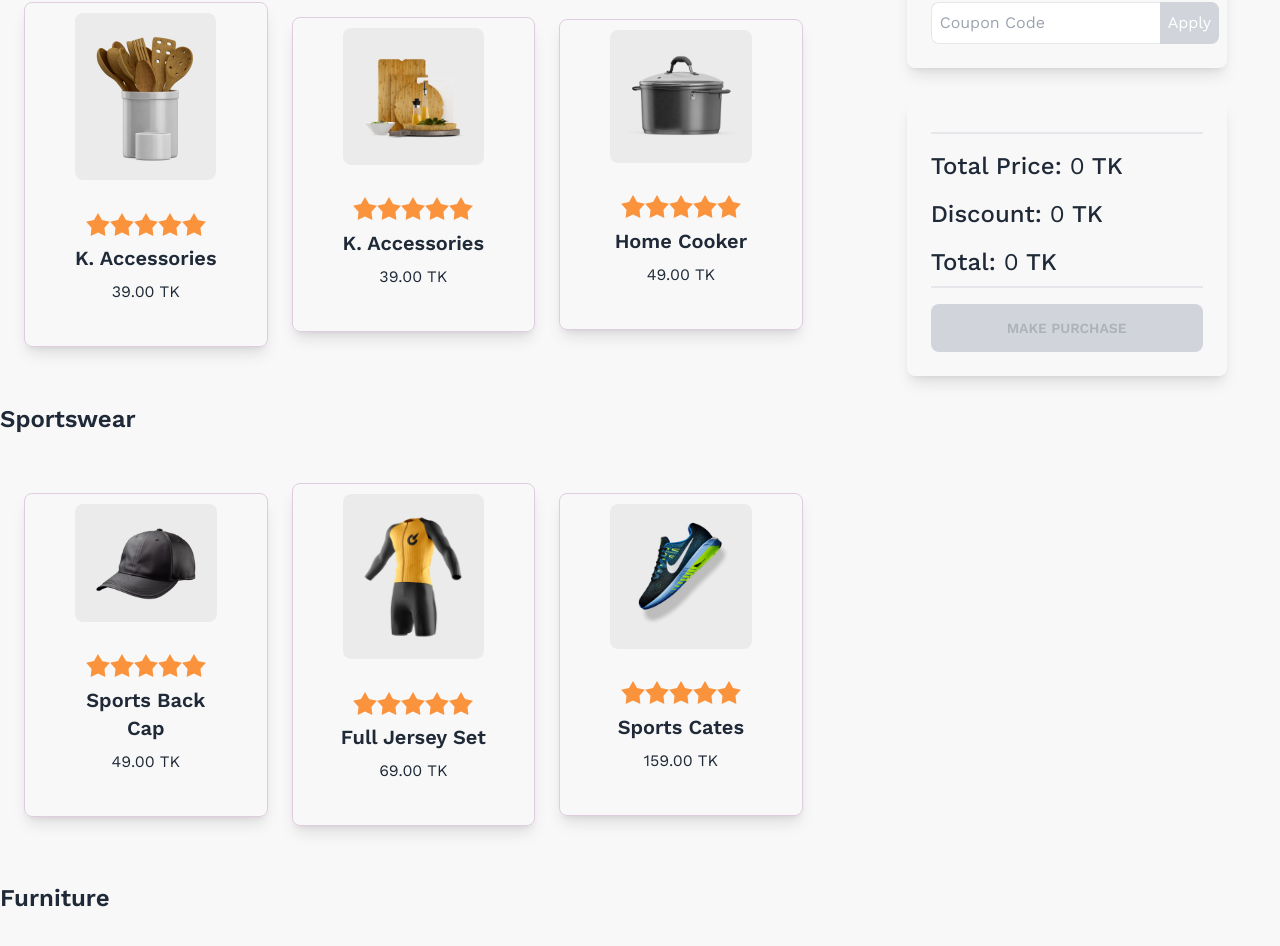
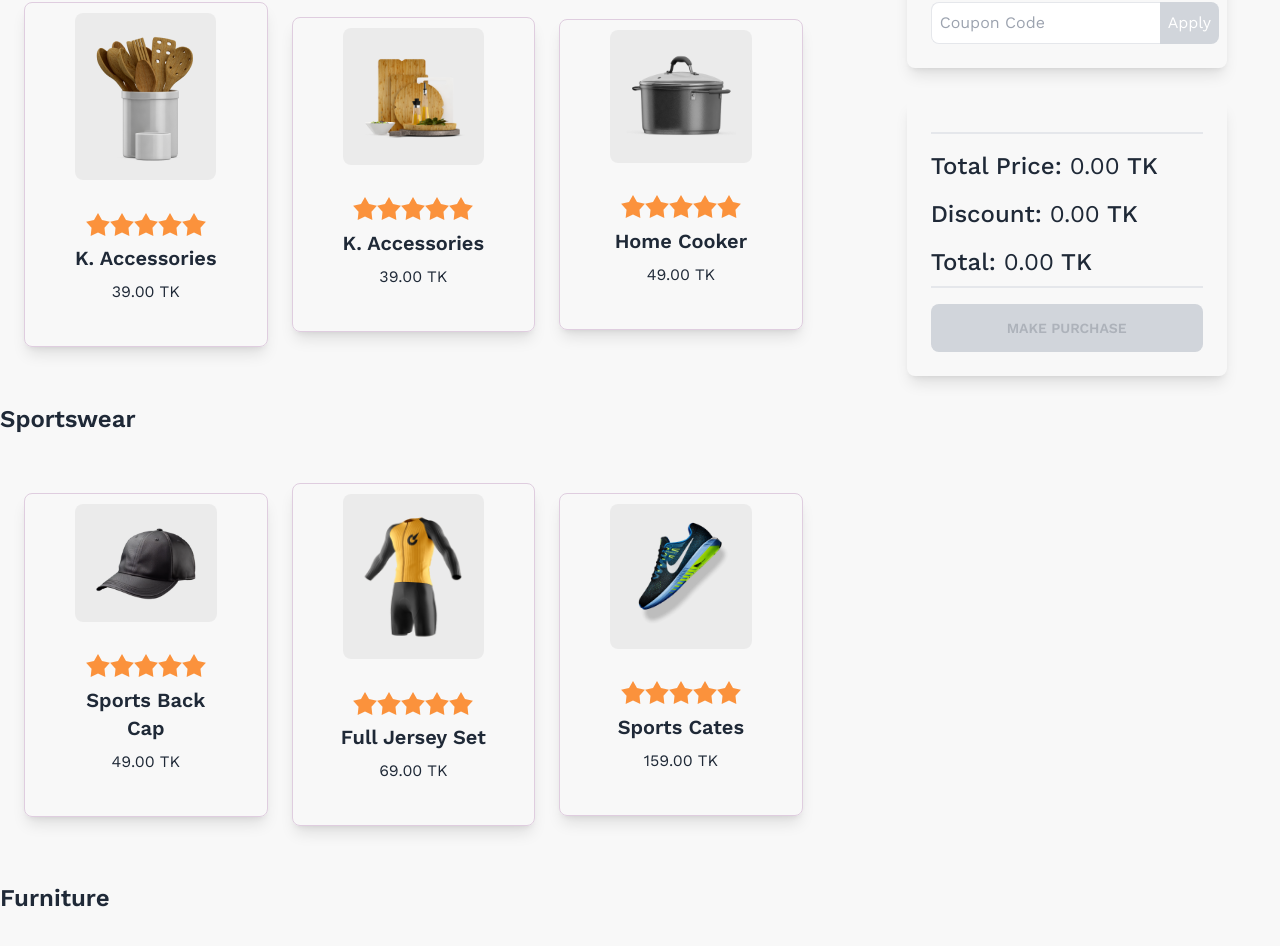
Before and after one commit to tanimtorikul/summer-sale-js, a plain HTML site: page index.html in a window 1280 px wide. Shown: the part 1080-2026 px from the top of the page. Drawn offline with nearby package versions, Linux system fonts and the light colour scheme.

Commit message:
added 0.00 after every price statically in html

```diff
--- a/index.html
+++ b/index.html
@@ -309,11 +309,11 @@
                     <hr class="border">
                     <div class="mb-2">
                         <p class="font-medium text-2xl mt-4">Total Price: <span id="first-total-price"
-                                class="font-thin">0</span> TK</p>
+                                class="font-thin">0.00</span> TK</p>
                         <p class="font-medium text-2xl mt-4">Discount: <span id="discount-price"
-                                class="font-thin">0</span> TK</p>
+                                class="font-thin">0.00</span> TK</p>
                         <p class="font-medium text-2xl mt-4">Total: <span id="grand-total-price"
-                                class="font-thin">0</span> TK</p>
+                                class="font-thin">0.00</span> TK</p>
                     </div>
                     <hr class="border">
                     <!-- Modal when the button is clicked -->
```
